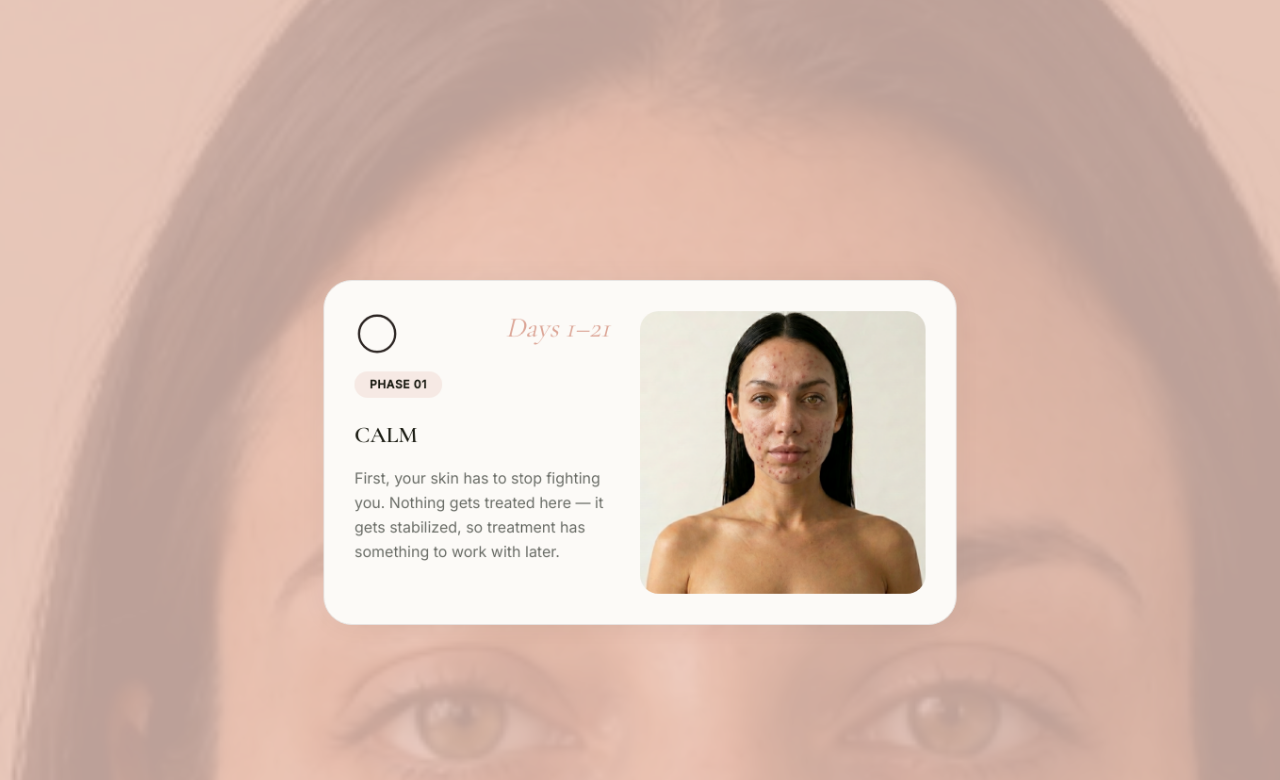
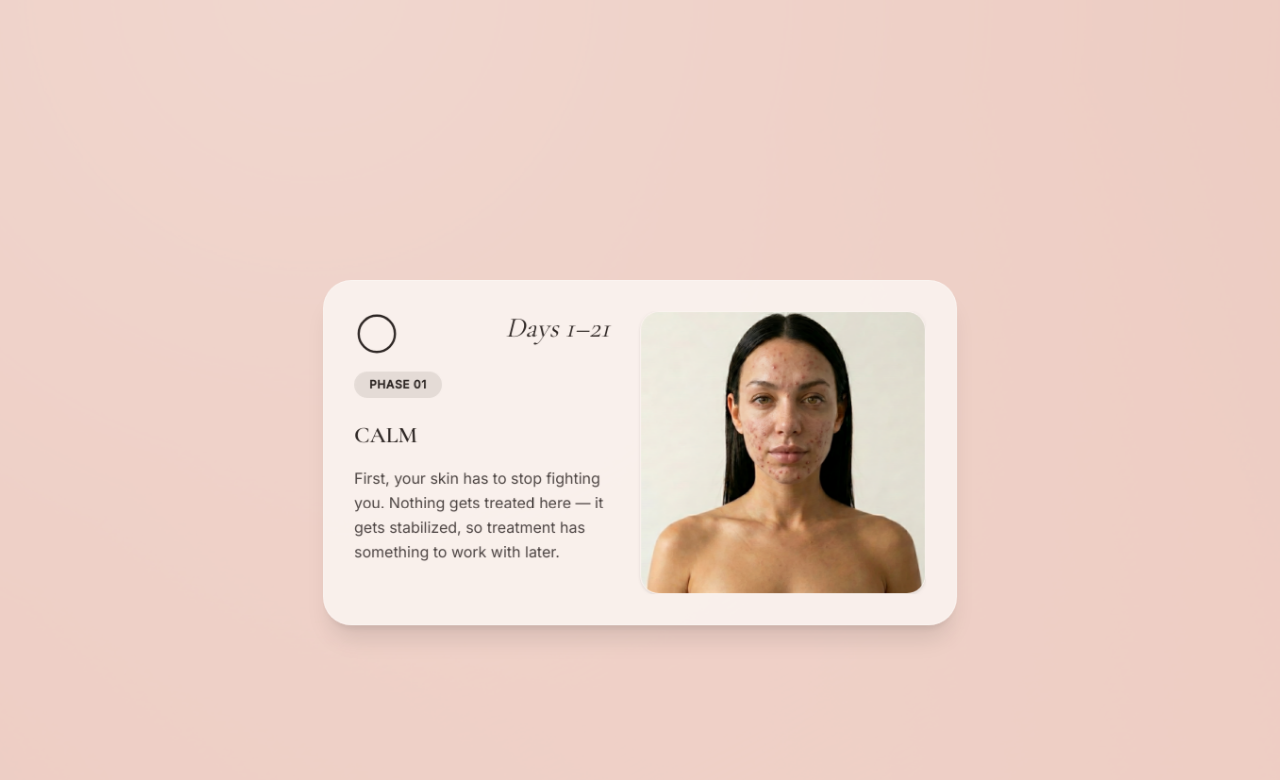
Before and after one commit to axiomhq0-create/acne-reset-landing, a Next.js app: page / in a window 1280 px wide. Shown: the part 1986-2766 px from the top of the page. Built offline with nearby package versions, Linux system fonts and the light colour scheme.

Commit message:
perf: compress scroll runway, implement glassmorphic cards, and add plasma mesh backdrop

```diff
--- a/src/components/System.tsx
+++ b/src/components/System.tsx
@@ -55,43 +55,33 @@ export default function System() {
     offset: ["start start", "end end"]
   });
 
-  // Dynamic transforms mapped to [0, 1] progress for Card 1 (Calm)
+  // Dynamic transforms mapped to progress for Card 1 (Calm)
   const scale0 = useTransform(scrollYProgress, [0, 0.4, 0.8, 1], [1, 0.92, 0.86, 0.86]);
   const y0 = useTransform(scrollYProgress, [0, 1], ["0px", "0px"]);
   const opacity0 = useTransform(scrollYProgress, [0, 0.4, 0.45], [1, 1, 0.9]);
 
-  // Dynamic transforms mapped to [0, 1] progress for Card 2 (Clear)
-  const scale1 = useTransform(scrollYProgress, [0, 0.35, 0.4, 0.75, 0.8, 1], [1, 1, 1, 0.96, 0.92, 0.92]);
-  const y1 = useTransform(scrollYProgress, [0, 0.35, 0.7, 1], ["60vh", "0vh", "0vh", "0vh"]);
-  const opacity1 = useTransform(scrollYProgress, [0, 0.3, 0.35, 0.75, 0.8], [0, 0.3, 1, 1, 0.95]);
+  // Dynamic transforms mapped to progress for Card 2 (Clear)
+  const scale1 = useTransform(scrollYProgress, [0, 0.3, 0.35, 0.7, 0.75, 1], [1, 1, 1, 0.96, 0.92, 0.92]);
+  const y1 = useTransform(scrollYProgress, [0, 0.3, 0.65, 1], ["50vh", "0vh", "0vh", "0vh"]);
+  const opacity1 = useTransform(scrollYProgress, [0, 0.25, 0.3, 0.7, 0.75], [0, 0.3, 1, 1, 0.95]);
 
-  // Dynamic transforms mapped to [0, 1] progress for Card 3 (Clef)
+  // Dynamic transforms mapped to progress for Card 3 (Clef)
   const scale2 = useTransform(scrollYProgress, [0, 1], [1, 1]);
-  const y2 = useTransform(scrollYProgress, [0, 0.65, 0.95, 1], ["100vh", "0vh", "0vh", "0vh"]);
-  const opacity2 = useTransform(scrollYProgress, [0, 0.6, 0.65, 1], [0, 0.3, 1, 1]);
+  const y2 = useTransform(scrollYProgress, [0, 0.6, 0.9, 1], ["90vh", "0vh", "0vh", "0vh"]);
+  const opacity2 = useTransform(scrollYProgress, [0, 0.55, 0.6, 1], [0, 0.3, 1, 1]);
 
   return (
-    <section id="system" className="relative bg-[#EBC8BE] overflow-visible">
+    <section id="system" className="relative bg-[#EBC8BE] overflow-visible py-32">
       {/* Soft editorial top transition fade (eliminates hard cut top edge border) */}
       <div className="absolute inset-x-0 top-0 h-32 bg-gradient-to-b from-[#FAF7F2] to-transparent z-10 pointer-events-none" />
 
-      {/* Background Image - Desktop Only */}
-      <div className="hidden md:block absolute inset-0 w-full h-full z-0">
-        <Image
-          src="/assets/hero-portrait.jpg"
-          alt="Skincare sequence framework visual representation"
-          fill
-          className="object-cover animate-none object-center"
-          sizes="100vw"
-          style={{ filter: "none", WebkitFilter: "none" }}
-        />
+      {/* Background Blended Plasma Mesh Overlay Tint - mirrors Hero style */}
+      <div className="absolute inset-0 z-0 overflow-hidden pointer-events-none opacity-80 md:opacity-75 mix-blend-color-burn md:mix-blend-soft-light">
+        <div className="sunlight-mesh absolute inset-[-10%] w-[120%] h-[120%]" />
       </div>
 
-      {/* Branded Blush Overlay Tint for text contrast - Desktop Only */}
-      <div className="hidden md:block absolute inset-0 bg-[#EBC8BE]/80 z-10 pointer-events-none" />
-
       {/* Header Info Block */}
-      <div className="max-w-7xl mx-auto px-6 relative z-20 pt-32 pb-16 flex flex-col items-center">
+      <div className="max-w-7xl mx-auto px-6 relative z-20 pb-16 flex flex-col items-center">
         <motion.div
           {...scrollAnimateProps}
           className="text-center max-w-3xl mx-auto"
@@ -109,8 +99,8 @@ export default function System() {
         </motion.div>
       </div>
 
-      {/* ScrollStack Runway Extension Container */}
-      <div ref={containerRef} className="relative h-[300vh] w-full z-20 overflow-visible">
+      {/* ScrollStack Runway Extension Container (180vh Compact Height) */}
+      <div ref={containerRef} className="relative h-[180vh] w-full z-20 overflow-visible">
         {/* Sticky viewport container */}
         <div className="sticky top-0 h-screen w-full flex items-center justify-center overflow-visible">
           {/* Inner card loop */}
@@ -126,11 +116,12 @@ export default function System() {
                 scale: scale0,
                 opacity: opacity0,
                 zIndex: 1,
+                transform: "translateZ(0)",
                 willChange: "transform, opacity",
               }}
-              className="absolute w-full origin-top"
+              className="absolute w-full origin-top will-change-transform"
             >
-              <div className="!h-auto !p-6 md:!p-8 max-w-[90vw] md:max-w-full bg-[#fcfaf7] border border-stone-200 rounded-[30px] shadow-[0_0_30px_rgba(0,0,0,0.05)]">
+              <div className="!h-auto !p-6 md:!p-8 max-w-[90vw] md:max-w-full bg-[#fcfaf7]/75 backdrop-blur-lg border border-white/30 rounded-[30px] shadow-xl">
                 <div className="flex flex-col md:flex-row items-stretch justify-between gap-6 md:gap-8 overflow-hidden h-full">
                   <div className="w-full md:w-1/2 flex flex-col justify-between text-left">
                     <div>
@@ -148,19 +139,19 @@ export default function System() {
                               suppressHydrationWarning
                             />
                           </svg>
-                          <div className="bg-bloomDeep/20 text-[#1A1B12] rounded-full px-4 py-1.5 text-xs font-semibold uppercase tracking-wider w-max">
+                          <div className="bg-[#2D2624]/10 text-[#2D2624] rounded-full px-4 py-1.5 text-xs font-semibold uppercase tracking-wider w-max">
                             Phase 01
                           </div>
                         </div>
-                        <span className="font-serif italic text-2xl md:text-3xl text-bloomDeep">Days 1–21</span>
+                        <span className="font-serif italic text-2xl md:text-3xl text-[#2D2624]">Days 1–21</span>
                       </div>
-                      <h3 className="text-2xl font-serif font-semibold text-[#1A1B12] mb-4">CALM</h3>
-                      <p className="text-[#6B6E68] text-sm md:text-base leading-relaxed">
+                      <h3 className="text-2xl font-serif font-semibold text-[#2D2624] mb-4">CALM</h3>
+                      <p className="text-[#2D2624]/85 text-sm md:text-base leading-relaxed">
                         First, your skin has to stop fighting you. Nothing gets treated here — it gets stabilized, so treatment has something to work with later.
                       </p>
                     </div>
                   </div>
-                  <div className="relative w-full md:w-1/2 min-h-[220px] md:min-h-[300px] overflow-hidden rounded-[20px] shrink-0">
+                  <div className="relative w-full md:w-1/2 min-h-[220px] md:min-h-[300px] overflow-hidden rounded-[20px] shrink-0 shadow-sm border border-white/20">
                     <Image
                       src="/Reduce_the_intensity_of_the_202606261417.jpeg"
                       alt="Phase 1 Calm visual representation"
@@ -183,11 +174,12 @@ export default function System() {
                 scale: scale1,
                 opacity: opacity1,
                 zIndex: 2,
+                transform: "translateZ(0)",
                 willChange: "transform, opacity",
               }}
-              className="absolute w-full origin-top"
+              className="absolute w-full origin-top will-change-transform"
             >
-              <div className="!h-auto !p-6 md:!p-8 max-w-[90vw] md:max-w-full bg-[#fcfaf7] border border-stone-200 rounded-[30px] shadow-[0_0_30px_rgba(0,0,0,0.05)]">
+              <div className="!h-auto !p-6 md:!p-8 max-w-[90vw] md:max-w-full bg-[#fcfaf7]/75 backdrop-blur-lg border border-white/30 rounded-[30px] shadow-xl">
                 <div className="flex flex-col md:flex-row items-stretch justify-between gap-6 md:gap-8 overflow-hidden h-full">
                   <div className="w-full md:w-1/2 flex flex-col justify-between text-left">
                     <div>
@@ -202,19 +194,19 @@ export default function System() {
                             </defs>
                             <circle cx="20" cy="20" r="16" fill="currentColor" clipPath="url(#half-clip-system)" suppressHydrationWarning />
                           </svg>
-                          <div className="bg-bloomDeep/20 text-[#1A1B12] rounded-full px-4 py-1.5 text-xs font-semibold uppercase tracking-wider w-max">
+                          <div className="bg-[#2D2624]/10 text-[#2D2624] rounded-full px-4 py-1.5 text-xs font-semibold uppercase tracking-wider w-max">
                             Phase 02
                           </div>
                         </div>
-                        <span className="font-serif italic text-2xl md:text-3xl text-bloomDeep">Days 22–66</span>
+                        <span className="font-serif italic text-2xl md:text-3xl text-[#2D2624]">Days 22–66</span>
                       </div>
-                      <h3 className="text-2xl font-serif font-semibold text-[#1A1B12] mb-4">CLEAR</h3>
-                      <p className="text-[#6B6E68] text-sm md:text-base leading-relaxed">
+                      <h3 className="text-2xl font-serif font-semibold text-[#2D2624] mb-4">CLEAR</h3>
+                      <p className="text-[#2D2624]/85 text-sm md:text-base leading-relaxed">
                         Only once it's stable does treatment actually work. One consistent approach, given enough time to do what it was supposed to do in the first place.
                       </p>
                     </div>
                   </div>
-                  <div className="relative w-full md:w-1/2 min-h-[220px] md:min-h-[300px] overflow-hidden rounded-[20px] shrink-0">
+                  <div className="relative w-full md:w-1/2 min-h-[220px] md:min-h-[300px] overflow-hidden rounded-[20px] shrink-0 shadow-sm border border-white/20">
                     <Image
                       src="/The_background_is_light_and_202606261423.jpeg"
                       alt="Phase 2 Clear visual representation"
@@ -237,11 +229,12 @@ export default function System() {
                 scale: scale2,
                 opacity: opacity2,
                 zIndex: 3,
+                transform: "translateZ(0)",
                 willChange: "transform, opacity",
               }}
-              className="absolute w-full origin-top"
+              className="absolute w-full origin-top will-change-transform"
             >
-              <div className="!h-auto !p-6 md:!p-8 max-w-[90vw] md:max-w-full bg-[#fcfaf7] border border-stone-200 rounded-[30px] shadow-[0_0_30px_rgba(0,0,0,0.05)]">
+              <div className="!h-auto !p-6 md:!p-8 max-w-[90vw] md:max-w-full bg-[#fcfaf7]/75 backdrop-blur-lg border border-white/30 rounded-[30px] shadow-xl">
                 <div className="flex flex-col md:flex-row items-stretch justify-between gap-6 md:gap-8 overflow-hidden h-full">
                   <div className="w-full md:w-1/2 flex flex-col justify-between text-left">
                     <div>
@@ -266,19 +259,19 @@ export default function System() {
                               suppressHydrationWarning
                             />
                           </svg>
-                          <div className="bg-bloomDeep/20 text-[#1A1B12] rounded-full px-4 py-1.5 text-xs font-semibold uppercase tracking-wider w-max">
+                          <div className="bg-[#2D2624]/10 text-[#2D2624] rounded-full px-4 py-1.5 text-xs font-semibold uppercase tracking-wider w-max">
                             Phase 03
                           </div>
                         </div>
-                        <span className="font-serif italic text-2xl md:text-3xl text-bloomDeep">Day 67 Onward</span>
+                        <span className="font-serif italic text-2xl md:text-3xl text-[#2D2624]">Day 67 Onward</span>
                       </div>
-                      <h3 className="text-2xl font-serif font-semibold text-[#1A1B12] mb-4">CLEF</h3>
-                      <p className="text-[#6B6E68] text-sm md:text-base leading-relaxed">
+                      <h3 className="text-2xl font-serif font-semibold text-[#2D2624] mb-4">CLEF</h3>
+                      <p className="text-[#2D2624]/85 text-sm md:text-base leading-relaxed">
                         Once it's working, the only thing left to lose is consistency. Not a new routine — protection for the one that already proved itself.
                       </p>
                     </div>
                   </div>
-                  <div className="relative w-full md:w-1/2 min-h-[220px] md:min-h-[300px] overflow-hidden rounded-[20px] shrink-0">
+                  <div className="relative w-full md:w-1/2 min-h-[220px] md:min-h-[300px] overflow-hidden rounded-[20px] shrink-0 shadow-sm border border-white/20">
                     <Image
                       src="/Remove_the_black_dress_and_202606261411.jpeg"
                       alt="Phase 3 Clef visual representation"
```
